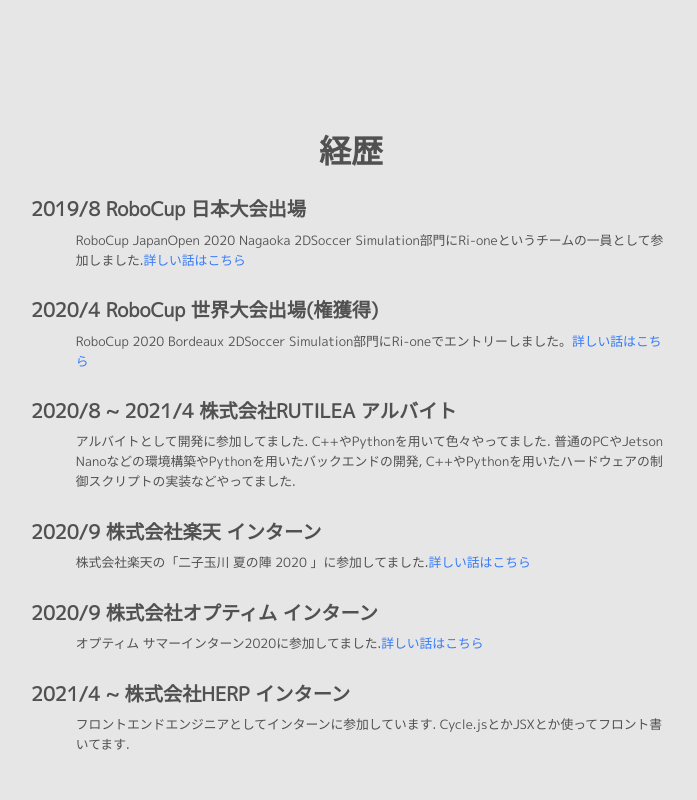
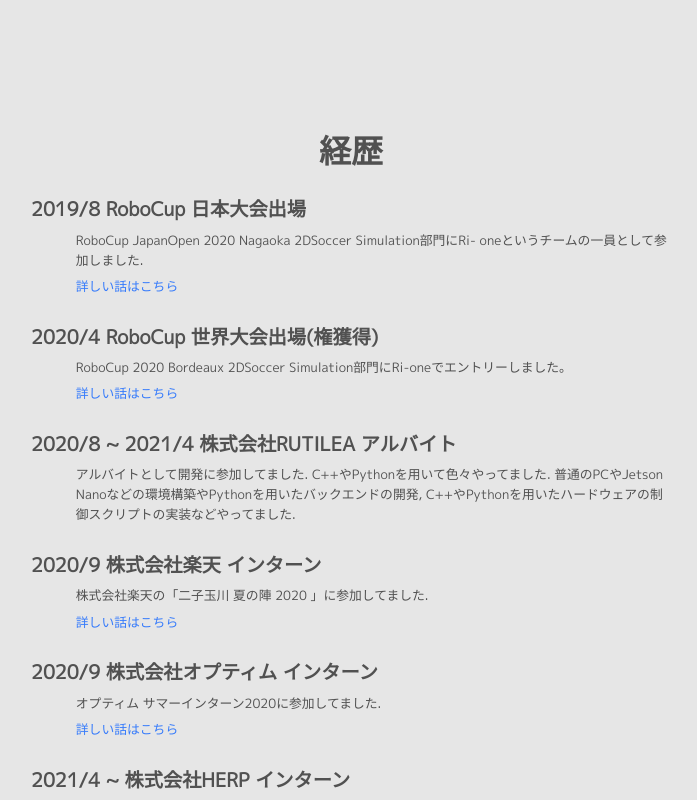
Before and after one commit to ruritoBlogger/ruritoBlogger.github.io, a Next.js app: page / in a window 1280 px wide. Shown: the part 1060-1860 px from the top of the page, without its empty margins (289-986 px from the left). Built offline with nearby package versions, Linux system fonts and the light colour scheme.

Commit message:
feat: Historyに乗せるデータを分割

```diff
--- /dev/null
+++ b/src/datas/history.ts
@@ -0,0 +1,36 @@
+import { IHistoryData } from "../templates/type"
+
+export const HistoryDatas: IHistoryData[] = [
+    {
+        title: "2019/8 RoboCup 日本大会出場",
+        content: "RoboCup JapanOpen 2020 Nagaoka 2DSoccer Simulation部門にRi- oneというチームの一員として参加しました.",
+        link: "#RoboCupの日本大会出場",
+        link_text: "詳しい話はこちら"
+    },
+    {
+        title: "2020/4 RoboCup 世界大会出場(権獲得)",
+        content: "RoboCup 2020 Bordeaux 2DSoccer Simulation部門にRi-oneでエントリーしました。",
+        link: "#RoboCupの世界大会に出場(権獲得)",
+        link_text: "詳しい話はこちら"
+    },
+    {
+        title: "2020/8 ~ 2021/4 株式会社RUTILEA アルバイト",
+        content: "アルバイトとして開発に参加してました. C++やPythonを用いて色々やってました. 普通のPCやJetson Nanoなどの環境構築やPythonを用いたバックエンドの開発, C++やPythonを用いたハードウェアの制御スクリプトの実装などやってました.",
+    },
+    {
+        title: "2020/9 株式会社楽天 インターン",
+        content: "株式会社楽天の「二子玉川 夏の陣 2020 」に参加してました.",
+        link: "#楽天のインターンに参加",
+        link_text: "詳しい話はこちら",
+    },
+    {
+        title: "2020/9 株式会社オプティム インターン",
+        content: "オプティム サマーインターン2020に参加してました.",
+        link: "#オプティムの夏季インターンに参加",
+        link_text: "詳しい話はこちら",
+    },
+    {
+        title: "2021/4 ~ 株式会社HERP インターン",
+        content: "フロントエンドエンジニアとしてインターンに参加しています. Cycle.jsとかJSXとか使ってフロント書いてます.",
+    }
+]
--- a/src/datas/index.ts
+++ b/src/datas/index.ts
@@ -1,2 +1,3 @@
 import { TimelineDatas } from "./timeline"
-export { TimelineDatas }
+import { HistoryDatas } from "./history"
+export { TimelineDatas, HistoryDatas }
--- a/src/pages/index.tsx
+++ b/src/pages/index.tsx
@@ -1,13 +1,13 @@
 import { IntroTemplate, ProfileTemplate, HistoryTemplate, SkillTemplate, TimelineTemplate } from "../templates"
 import { LoadingAnimation, Copyright } from "../components/";
-import { TimelineDatas } from "../datas"
+import { TimelineDatas, HistoryDatas } from "../datas"
 
 const Home: React.FC = () => {
   return (
     <LoadingAnimation>
       <IntroTemplate />
       <ProfileTemplate />
-      <HistoryTemplate />
+      <HistoryTemplate datas={HistoryDatas} />
       <SkillTemplate />
       <TimelineTemplate datas={TimelineDatas} />
       <Copyright />
--- a/src/templates/history/index.tsx
+++ b/src/templates/history/index.tsx
@@ -1,58 +1,17 @@
 import styles from "./index.module.sass";
+import { HistoryTemplateProps } from "../type"
 
-export const HistoryTemplate: React.FC = () => {
+export const HistoryTemplate: React.FC<HistoryTemplateProps> = ({ datas }) => {
   return (
     <div className={styles.inner}>
       <h1 className={styles.title}>経歴</h1>
-      <div className={styles.content_block}>
-        <h2 className={styles.subtitle}>2019/8 RoboCup 日本大会出場</h2>
-        <p className={styles.content}>
-          RoboCup JapanOpen 2020 Nagaoka 2DSoccer
-          Simulation部門にRi-oneというチームの一員として参加しました.
-          <a href="#RoboCupの日本大会出場">詳しい話はこちら</a>
-        </p>
-      </div>
-      <div className={styles.content_block}>
-        <h2 className={styles.subtitle}>2020/4 RoboCup 世界大会出場(権獲得)</h2>
-        <p className={styles.content}>
-          RoboCup 2020 Bordeaux 2DSoccer
-          Simulation部門にRi-oneでエントリーしました。
-          <a href="#RoboCupの世界大会に出場(権獲得)">詳しい話はこちら</a>
-        </p>
-      </div>
-      <div className={styles.content_block}>
-        <h2 className={styles.subtitle}>
-          2020/8 ~ 2021/4 株式会社RUTILEA アルバイト
-        </h2>
-        <p className={styles.content}>
-          アルバイトとして開発に参加してました.
-          C++やPythonを用いて色々やってました.
-          普通のPCやJetson Nanoなどの環境構築やPythonを用いたバックエンドの開発, C++やPythonを用いたハードウェアの制御スクリプトの実装などやってました.
-        </p>
-      </div>
-      <div className={styles.content_block}>
-        <h2 className={styles.subtitle}>2020/9 株式会社楽天 インターン</h2>
-        <p className={styles.content}>
-          株式会社楽天の「二子玉川 夏の陣 2020 」に参加してました.
-          <a href="#楽天のインターンに参加">詳しい話はこちら</a>
-        </p>
-      </div>
-      <div className={styles.content_block}>
-        <h2 className={styles.subtitle}>
-          2020/9 株式会社オプティム インターン
-        </h2>
-        <p className={styles.content}>
-          オプティム サマーインターン2020に参加してました.
-          <a href="#オプティムの夏季インターンに参加">詳しい話はこちら</a>
-        </p>
-      </div>
-      <div className={styles.content_block}>
-        <h2 className={styles.subtitle}>2021/4 ~ 株式会社HERP インターン</h2>
-        <p className={styles.content}>
-          フロントエンドエンジニアとしてインターンに参加しています.
-          Cycle.jsとかJSXとか使ってフロント書いてます.
-        </p>
-      </div>
+      {datas.map((data) => (
+        <div className={styles.content_block}>
+          <h2 className={styles.subtitle}>{data.title}</h2>
+          <p className={styles.content}>{data.content}</p>
+          {data.link !== undefined ? <p className={styles.content}><a href={data.link}>{data.link_text}</a></p> : ""}
+        </div>
+      ))}
     </div>
   );
 };
```
Also changed, not shown: src/templates/type.ts (+11 -0 lines).
